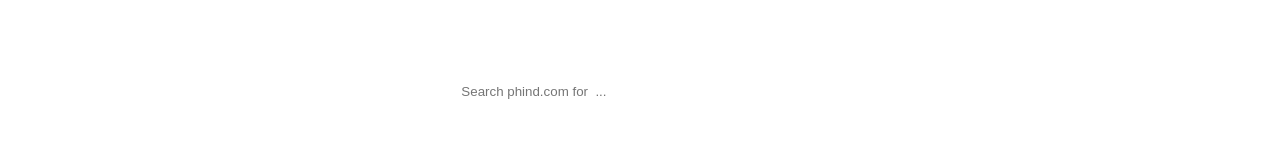
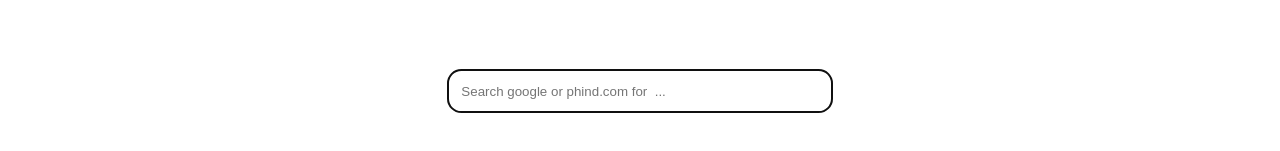
Before and after one commit to FomasTreeman/home-page, a Svelte app: page / in a window 1280 px wide. Shown: the part 309-460 px from the top of the page. Built offline with nearby package versions, Linux system fonts and the light colour scheme; no server answers.

Commit message:
search with either google or phin

```diff
--- a/src/App.svelte
+++ b/src/App.svelte
@@ -3,24 +3,39 @@
   import log from './lib/log';
   import Crypto from './lib/Crypto.svelte';
   import Github from './lib/Github.svelte';
+  import { onMount } from 'svelte';
+  let searchForm;
 
   function enterHandler(e) {
     if (e.key !== 'Enter') return;
-    const phindURL = `https://www.phind.com/search?q=${encodeURIComponent(
-      e.target.value
-    )}&source=searchbox`;
-    log(phindURL);
-    redirect(phindURL);
+    const input = encodeURIComponent(e.target.value);
+    let url;
+    switch (input[0]) {
+      case '/': {
+        url = `https://www.phind.com/search?q=${input}&source=searchbox`;
+      }
+      default: {
+        url = `https://www.google.com/search?q=${input}&sourceid=chrome&ie=UTF-8`;
+      }
+    }
+    log(url);
+    redirect(url);
   }
+
+  onMount(() => {
+    searchForm.focus();
+    // listen for hotkeys and do fun things
+  });
 </script>
 
 <main>
   <Crypto />
   <Github />
   <input
+    bind:this={searchForm}
     type="search"
     on:keyup={enterHandler}
-    placeholder="Search phind.com for  ..."
+    placeholder="Search google or phind.com for  ..."
   />
 </main>
 
```
